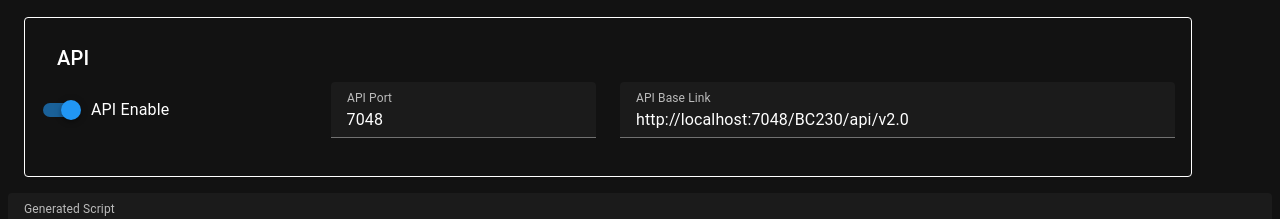
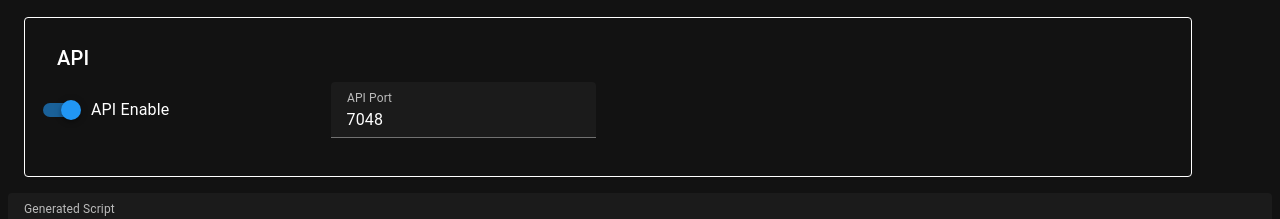
Before and after one commit to thanhhuydev77/bchelper.site, a Vue app: page /BCEnableIntegration in a window 1280 px wide. Shown: the part 357-576 px from the top of the page. Built offline with nearby package versions, Linux system fonts and the light colour scheme; a small style sheet from the web is missing.

Commit message:
fix powershell cmd

```diff
--- a/src/pages/BCChangeAuthType.vue
+++ b/src/pages/BCChangeAuthType.vue
@@ -98,7 +98,7 @@ export default {
       Script2 += "Stop-NAVServerInstance -ServerInstance " + this.Instance + " -Force;\n"
 
       var Script3 = "Write-Host 'Updating server instance configuration...';\n"
-      Script3 += "Set-NAVServerConfiguration -ServerInstance " + this.Instance + " -KeyName ClientServicesCredentialType -KeyValue " + this.AuthType + ";\n"
+      Script3 += "Set-NAVWebServerInstanceConfiguration -WebServerInstance " + this.WebServerInstance + " -KeyName ClientServicesCredentialType -KeyValue " + this.AuthType + ";\n"
 
       var Script4 = "Write-Host 'Starting server instance...';\n"
       Script4 += "Start-NAVServerInstance -ServerInstance " + this.Instance + ";\n"
--- a/src/pages/BCEnableIntegration.vue
+++ b/src/pages/BCEnableIntegration.vue
@@ -31,31 +31,31 @@
               <v-col cols="12" md="3">
                 <v-switch
                   v-model="ODataEnabled"
+                  color="primary"
                   label="OData Enable"
                   v-on:change="onChange($event)"
-                  color="primary"
                 ></v-switch>
               </v-col>
               <v-col cols="12" md="3">
                 <v-text-field
                   v-model="ODataPort"
-                  type="number"
+                  :disabled="!ODataEnabled"
                   label="OData Port"
                   placeholder="7048"
+                  solo
+                  type="number"
                   v-on:change="onChange($event)"
-                  solo
-                  :disabled="!ODataEnabled"
                 ></v-text-field>
               </v-col>
               <v-col cols="12" md="6">
                 <v-text-field
                   v-model="ODataBaseLink"
-                  type="text"
+                  :disabled="!ODataEnabled"
                   label="OData Base Link"
                   placeholder="http://localhost:7048/BC230/ODataV4"
+                  solo
+                  type="text"
                   v-on:change="onChange($event)"
-                  solo
-                  :disabled="!ODataEnabled"
                 ></v-text-field>
               </v-col>
             </v-row>
@@ -70,31 +70,20 @@
               <v-col cols="12" md="3">
                 <v-switch
                   v-model="APIEnabled"
+                  color="primary"
                   label="API Enable"
                   v-on:change="onChange($event)"
-                  color="primary"
                 ></v-switch>
               </v-col>
               <v-col cols="12" md="3">
                 <v-text-field
                   v-model="APIPort"
-                  type="number"
+                  :disabled="!APIEnabled"
                   label="API Port"
                   placeholder="7048"
+                  solo
+                  type="number"
                   v-on:change="onChange($event)"
-                  solo
-                  :disabled="!APIEnabled"
-                ></v-text-field>
-              </v-col>
-              <v-col cols="12" md="6">
-                <v-text-field
-                  v-model="APIBaseLink"
-                  type="text"
-                  label="API Base Link"
-                  placeholder="http://localhost:7048/BC230/api/v2.0"
-                  v-on:change="onChange($event)"
-                  solo
-                  :disabled="!APIEnabled"
                 ></v-text-field>
               </v-col>
             </v-row>
@@ -103,13 +92,13 @@
       </v-row>
     </v-container>
     <v-textarea
+      v-model="GeneratedScript"
       label="Generated Script"
-      v-model="GeneratedScript"
       v-on:beforeMount="onLoad($event)"
     ></v-textarea>
     <v-btn
+      id="CopyClipboardBtn"
       color="primary"
-      id="CopyClipboardBtn"
       @click="copyToClipboard"
     >Copy</v-btn>
     <v-btn
@@ -142,7 +131,6 @@ export default {
       ODataBaseLink: "http://localhost:7048/BC230/ODataV4",
       APIEnabled: true,
       APIPort: 7048,
-      APIBaseLink: "http://localhost:7048/BC230/api/v2.0",
       GeneratedScript: "",
       GeneratedBATScript: ""
     }
@@ -155,7 +143,7 @@ export default {
       if (this.ODataEnabled) {
         Script2 += "Set-NAVServerConfiguration -ServerInstance " + this.Instance + " -KeyName ODataServicesEnabled -KeyValue true;\n"
         Script2 += "Set-NAVServerConfiguration -ServerInstance " + this.Instance + " -KeyName ODataServicesPort -KeyValue " + this.ODataPort + ";\n"
-        Script2 += "Set-NAVServerConfiguration -ServerInstance " + this.Instance + " -KeyName ODataServicesUrl -KeyValue '" + this.ODataBaseLink + "';\n"
+        Script2 += "Set-NAVServerConfiguration -ServerInstance " + this.Instance + " -KeyName PublicODataBaseUrl -KeyValue '" + this.ODataBaseLink + "';\n"
       } else {
         Script2 += "Set-NAVServerConfiguration -ServerInstance " + this.Instance + " -KeyName ODataServicesEnabled -KeyValue false;\n"
       }
@@ -164,7 +152,6 @@ export default {
       if (this.APIEnabled) {
         Script3 += "Set-NAVServerConfiguration -ServerInstance " + this.Instance + " -KeyName ApiServicesEnabled -KeyValue true;\n"
         Script3 += "Set-NAVServerConfiguration -ServerInstance " + this.Instance + " -KeyName ApiServicesPort -KeyValue " + this.APIPort + ";\n"
-        Script3 += "Set-NAVServerConfiguration -ServerInstance " + this.Instance + " -KeyName ApiServicesUrl -KeyValue '" + this.APIBaseLink + "';\n"
       } else {
         Script3 += "Set-NAVServerConfiguration -ServerInstance " + this.Instance + " -KeyName ApiServicesEnabled -KeyValue false;\n"
       }
```
